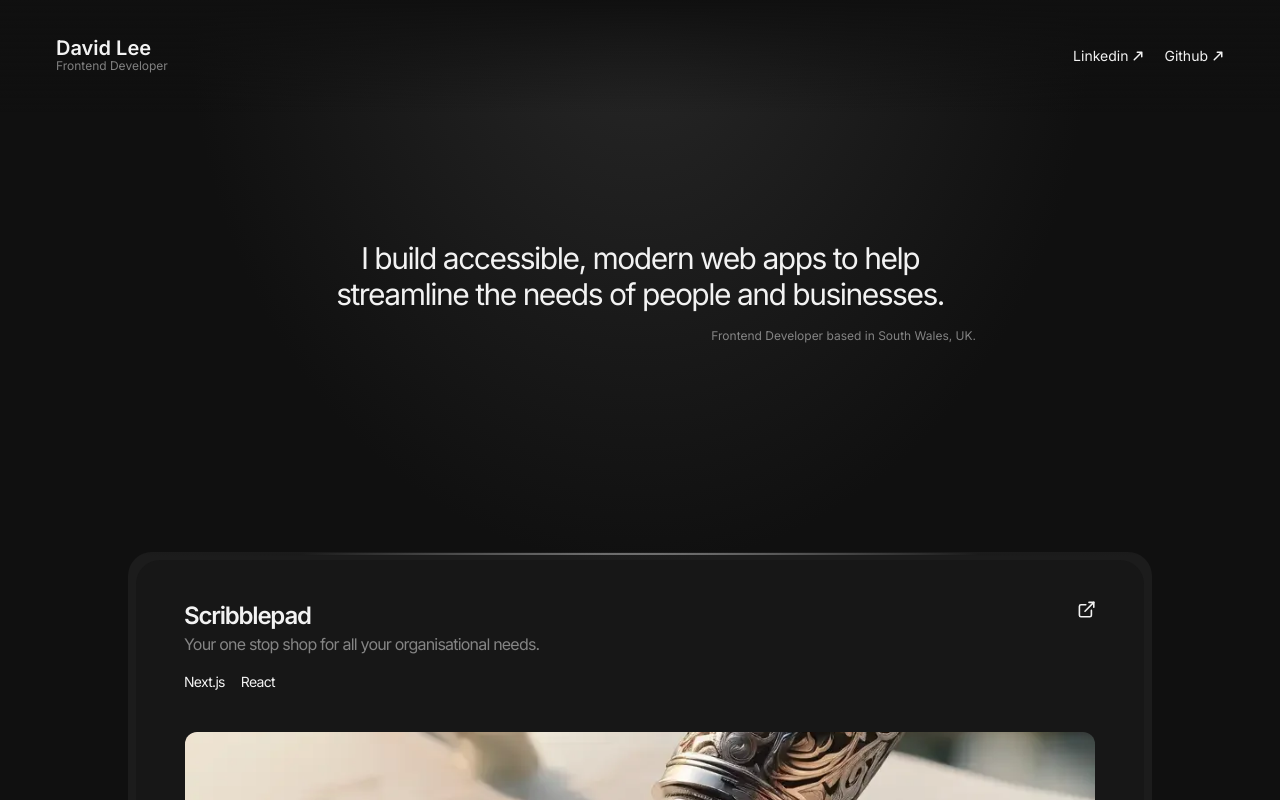
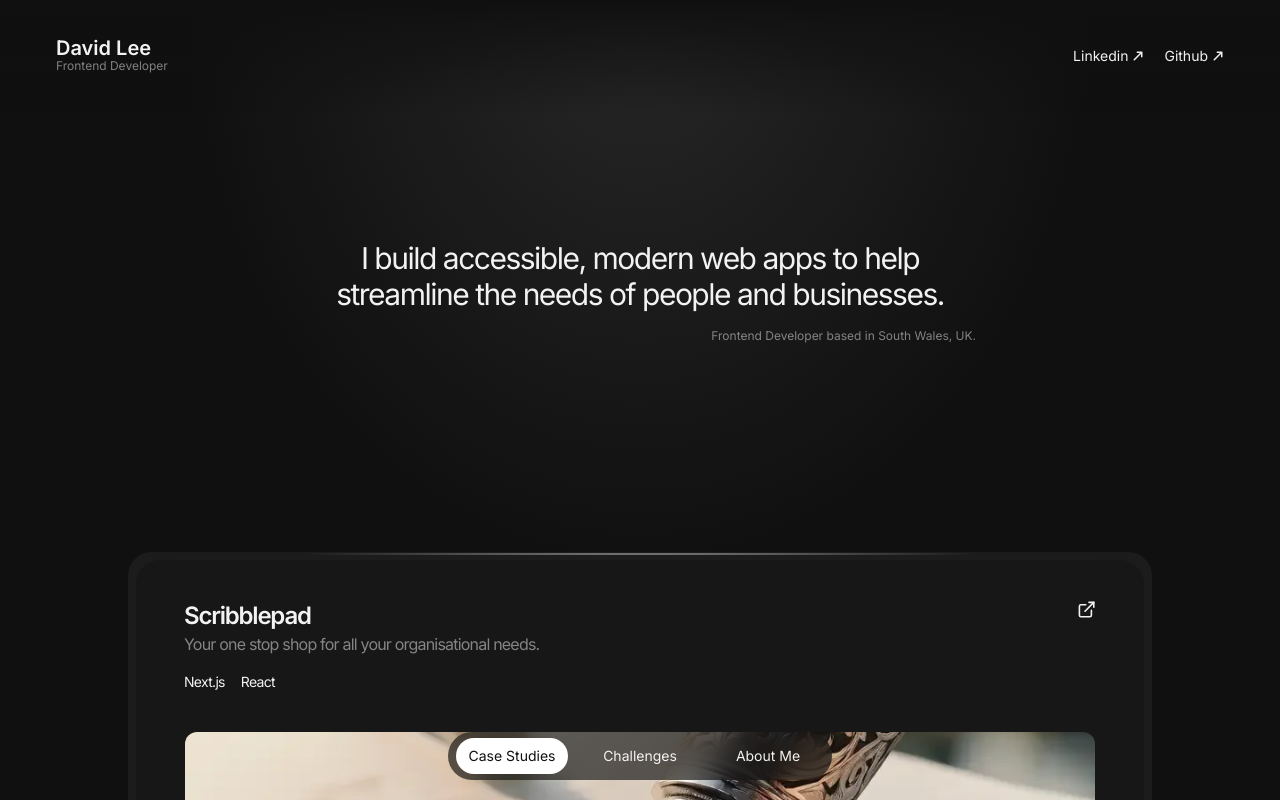
Before and after one commit to DLee1993/Portfolio, a Next.js app: page / in a window 1280 px wide. Shown: the top 800 px of the page. Built offline with nearby package versions, Linux system fonts and the light colour scheme.

Commit message:
added floating nav component & styling

```diff
--- /dev/null
+++ b/app/components/FloatingNav.tsx
@@ -0,0 +1,22 @@
+"use client";
+
+import Link from "next/link";
+import { usePathname } from "next/navigation";
+
+export default function FloatingNav() {
+    const pathname = usePathname();
+
+    return (
+        <menu className="fixed bottom-5 left-1/2 -translate-x-1/2 z-50 w-96 h-12 flex justify-between items-center gap-x-2 sm:gap-x-3 md:gap-x-4 p-2 text-sm capitalize bg-csBlack/65 backdrop-blur-md rounded-full">
+            <li className={`menuLink ${pathname === "/" ? "active" : null}`}>
+                <Link href="/">case studies</Link>
+            </li>
+            <li className={`menuLink ${pathname === "/challenges" ? "active" : null}`}>
+                <Link href="/challenges">challenges</Link>
+            </li>
+            <li className={`menuLink ${pathname === "/info" ? "active" : null}`}>
+                <Link href="/info">about me</Link>
+            </li>
+        </menu>
+    );
+}
--- a/app/globals.css
+++ b/app/globals.css
@@ -53,10 +53,23 @@ body::-webkit-scrollbar-thumb {
 
 @layer components {
     .active {
-        @apply bg-white text-csBlack rounded-full;
+        @apply bg-white text-csBlack;
     }
+
     .customPadding {
         @apply px-5 sm:px-7 md:px-9 lg:px-11 xl:px-14 2xl:px-16;
+    }
+
+    .menuLink {
+        @apply w-28 grid place-items-center rounded-full hover:bg-csWhite/10 transition-colors;
+    }
+
+    .menuLink a {
+        @apply w-full h-full py-2 grid place-items-center rounded-full;
+    }
+
+    .menuLink.active {
+        @apply hover:!bg-csWhite;
     }
 }
 
--- a/app/layout.tsx
+++ b/app/layout.tsx
@@ -3,6 +3,7 @@ import { Inter } from "next/font/google";
 import "./globals.css";
 import Header from "./components/Header";
 import Footer from "./components/Footer";
+import FloatingNav from "./components/FloatingNav";
 
 const inter = Inter({ subsets: ["latin"], variable: "--font-inter" });
 
@@ -23,6 +24,7 @@ export default function RootLayout({
             </head>
             <body className="relative min-h-screen">
                 <div className="absolute top-0 left-0 w-full h-screen bg-gradient-to-b md:bg-[radial-gradient(ellipse_at_top,_var(--tw-gradient-stops))] from-csWhite/10 via-csBlack/10 to-csBlack bg-no-repeat"></div>
+                <FloatingNav />
                 <Header />
                 <main className="customPadding">{children}</main>
                 <Footer />
```
